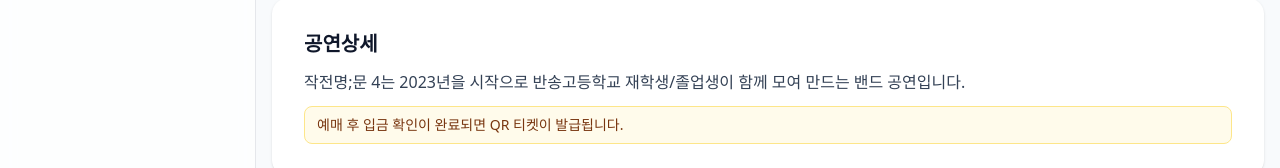
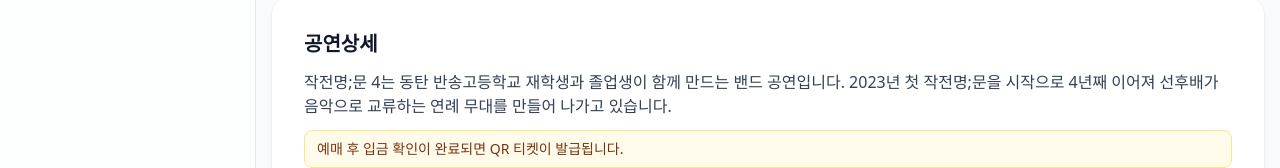
Before and after one commit to yeopkwang/Team_thetop, a Next.js app: page / in a window 1280 px wide. Shown: the part 578-746 px from the top of the page. Built offline with nearby package versions, Linux system fonts and the light colour scheme.

Commit message:
Update performance detail copy on home page

```diff
--- a/app/page.tsx
+++ b/app/page.tsx
@@ -66,7 +66,8 @@ export default function HomePage() {
       <section className="space-y-3 rounded-2xl bg-white p-5 shadow md:p-8">
         <h2 className="text-xl font-bold">공연상세</h2>
         <p className="text-slate-700">
-          작전명;문 4는 2023년을 시작으로 반송고등학교 재학생/졸업생이 함께 모여 만드는 밴드 공연입니다.
+          작전명;문 4는 동탄 반송고등학교 재학생과 졸업생이 함께 만드는 밴드 공연입니다. 2023년 첫 작전명;문을
+          시작으로 4년째 이어져 선후배가 음악으로 교류하는 연례 무대를 만들어 나가고 있습니다.
         </p>
         <p className="rounded-lg border border-amber-200 bg-amber-50 px-3 py-2 text-sm text-amber-900">
           예매 후 입금 확인이 완료되면 QR 티켓이 발급됩니다.
```
